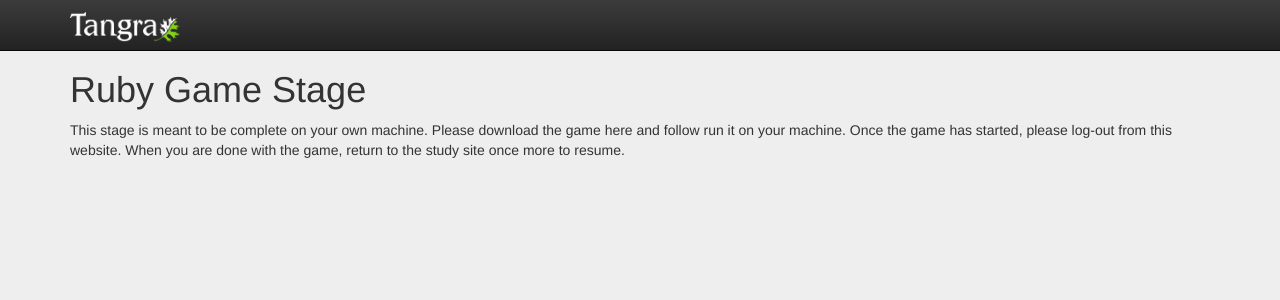
After one commit to vpandeliev/tangra, a Django app: template templates/studies/demo/rb_game.html in a window 1280 px wide. The commit adds this page. Shown: the top 300 px of the page. Run offline with Django 3.2, Linux system fonts and the light colour scheme; the template is opened without the code that fills it, so the values that code supplies are empty; parts of the project's set-up code (start-up, migrations or seed data) failed here and were passed over; some libraries are stand-ins or nearby versions.

Commit message:
Created a fake study, fixed admin behaviours.

```diff
--- a/custom_auth/models.py
+++ b/custom_auth/models.py
@@ -48,7 +48,7 @@ class User(AbstractBaseUser):
         unique=True,
     )
     is_active = models.BooleanField(default=True)
-    is_admin = models.BooleanField(default=True)
+    is_admin = models.BooleanField(default=False)
 
     ######################################
     # NOTE: ADD ALL CUSTOM FIELDS HERE!! #
--- /dev/null
+++ b/templates/base_stage_noform.html
@@ -0,0 +1,64 @@
+{% load staticfiles %}
+
+<!DOCTYPE HTML>
+<html>
+	<head>
+		<meta charset="utf-8">
+		<meta http-equiv="X-UA-Compatible" content="IE=edge">
+		<meta name="viewport" content="width=device-width, initial-scale=1">
+		<meta name="description" content="">
+		<meta name="author" content="Technologies for Aging Gracefully Lab">
+		<link rel="icon" href="../../favicon.ico">
+
+			<title>{% block title %}{% endblock %}</title>
+
+			<!-- Bootstrap core CSS -->
+		<link href="{% static 'dist/css/bootstrap.min.css' %}" rel="stylesheet">
+
+		<!-- Bootstrap theme -->
+		<link href="{% static 'dist/css/bootstrap-theme.min.css' %}" rel="stylesheet">
+
+		<link rel="stylesheet" type="text/css" href="{% static "css/base.css" %}" media="screen">
+		<link rel="stylesheet" type="text/css" href="{% static "css/tabs.css" %}" media="screen">
+
+		<!-- Preventing going back hack from http://stackoverflow.com/questions/19926641/how-to-disable-back-button-in-browser-using-javascript -->
+		<script>
+		function preventBack(){window.history.forward();}
+		setTimeout("preventBack()", 0);
+		window.onunload=function(){null};
+		</script>
+
+		<!-- Pages can import new stylesheets / scripts here -->
+		{% block head %}{% endblock %}
+	</head>
+
+	<body>
+
+		<!-- Fixed navbar -->
+	    <div class="navbar navbar-inverse navbar-fixed-top" role="navigation">
+	      <div class="container">
+	        <div class="navbar-header">
+
+	          <div class="navbar-brand">
+	          	<img src="{% static 'img/tangra_logo.png' %}" width="110px" height="30px" style="margin-top:-3px">
+	          </div>
+	        </div>
+	        <!--/.nav-collapse -->
+	      </div>
+	    </div>
+
+	    <div class="container">
+		{% block content %} {% endblock %}
+          </div>
+
+		<!-- Bootstrap core JavaScript
+    	================================================== -->
+    	<!-- Placed at the end of the document so the pages load faster -->
+    	<script src="https://ajax.googleapis.com/ajax/libs/jquery/1.11.1/jquery.min.js"></script>
+    	<script src="{% static 'dist/js/bootstrap.min.js' %}"></script>
+    	<!--script src="../../assets/js/docs.min.js"></script-->
+    	<!-- IE10 viewport hack for Surface/desktop Windows 8 bug -->
+    	<!--script src="../../assets/js/ie10-viewport-bug-workaround.js"></script-->
+
+	</body>
+</html>
--- a/templates/investigator/overview.html
+++ b/templates/investigator/overview.html
@@ -21,7 +21,7 @@
 {% block page-content %}
 
 <!-- ANALYTIC VISUALIZATIONS -->
-<!-- COMMENTED OUT FOR DEMO: -->
+<!-- COMMENTED OUT FOR DEMO:
 <div class="row placeholders">
   <div class="col-xs-6 col-sm-3 placeholder">
     <img src="{% static 'img/blue-stat.png' %}" class="img-responsive">
@@ -43,7 +43,7 @@
     <h4>Leaside</h4>
     <span class="text-muted">InTouch usage</span>
   </div>
-</div>
+</div>-->
 
 <!-- USER OVERVIEWS -->
 {% for group in groups %}
--- a/templates/studies/demo/js_game.html
+++ b/templates/studies/demo/js_game.html
@@ -26,6 +26,7 @@
 
             data: JSON.stringify({ "datum":{"x":mouseX, "y":mouseY},
                                    "study":"demo",
+                                   "stage":"js_game",
                                    "timestamp":"now"}),
 
             // Display the error message.
--- /dev/null
+++ b/templates/studies/demo/rb_game.html
@@ -0,0 +1,10 @@
+{% extends 'base_stage_noform.html' %}
+
+{% block content %}
+<h1>Ruby Game Stage</h1>
+
+<p>This stage is meant to be complete on your own machine. Please download the
+game here and follow run it on your machine. Once the game has started, please
+log-out from this website. When you are done with the game, return to the
+study site once more to resume.</p>
+{% endblock %}
```
Also changed, not shown: public_api/views.py (+5 -2 lines), studies/models.py (+8 -1 lines), templates/studies/demo/post_test.html (added, +20 -0 lines), db.sqlite3, 3 other files.
